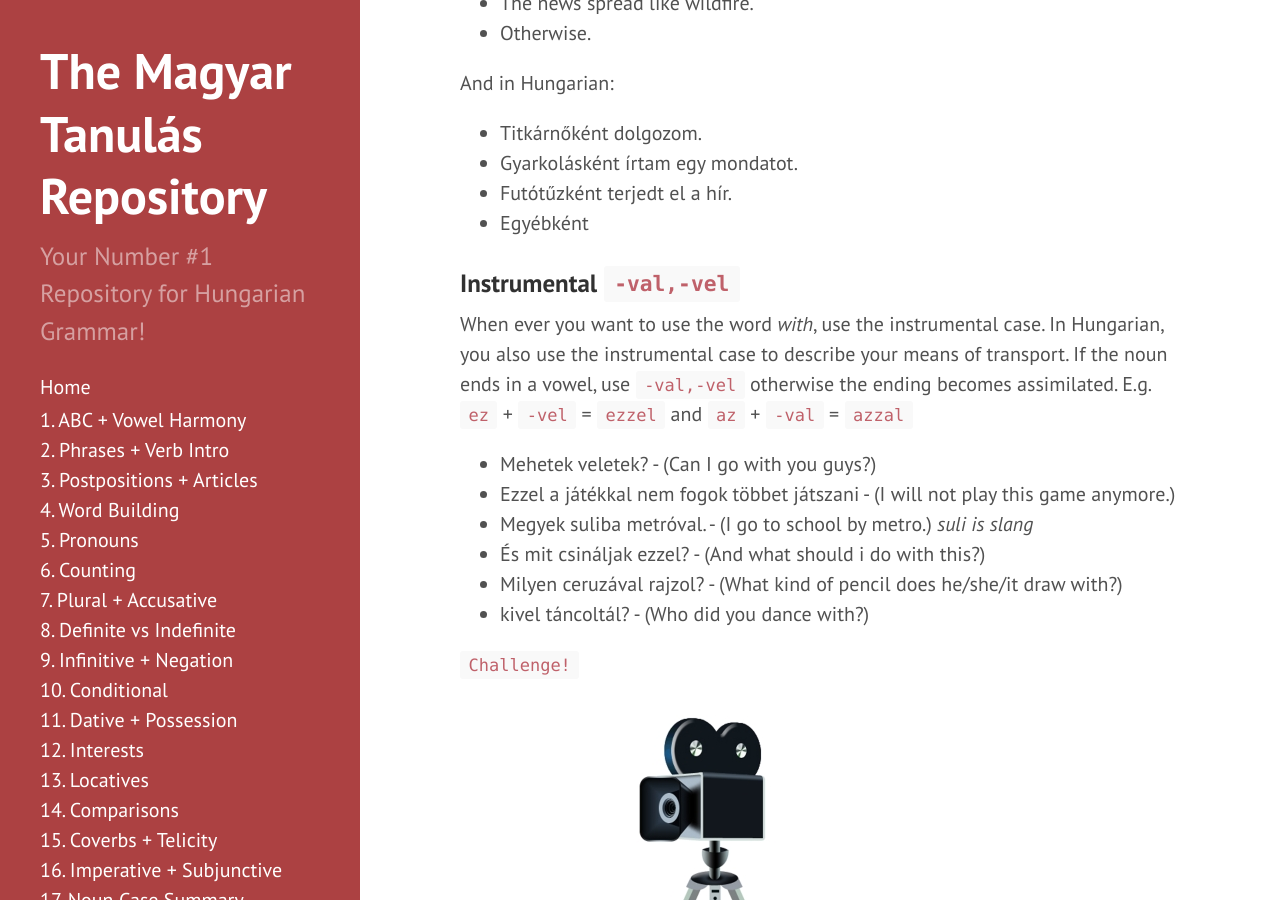
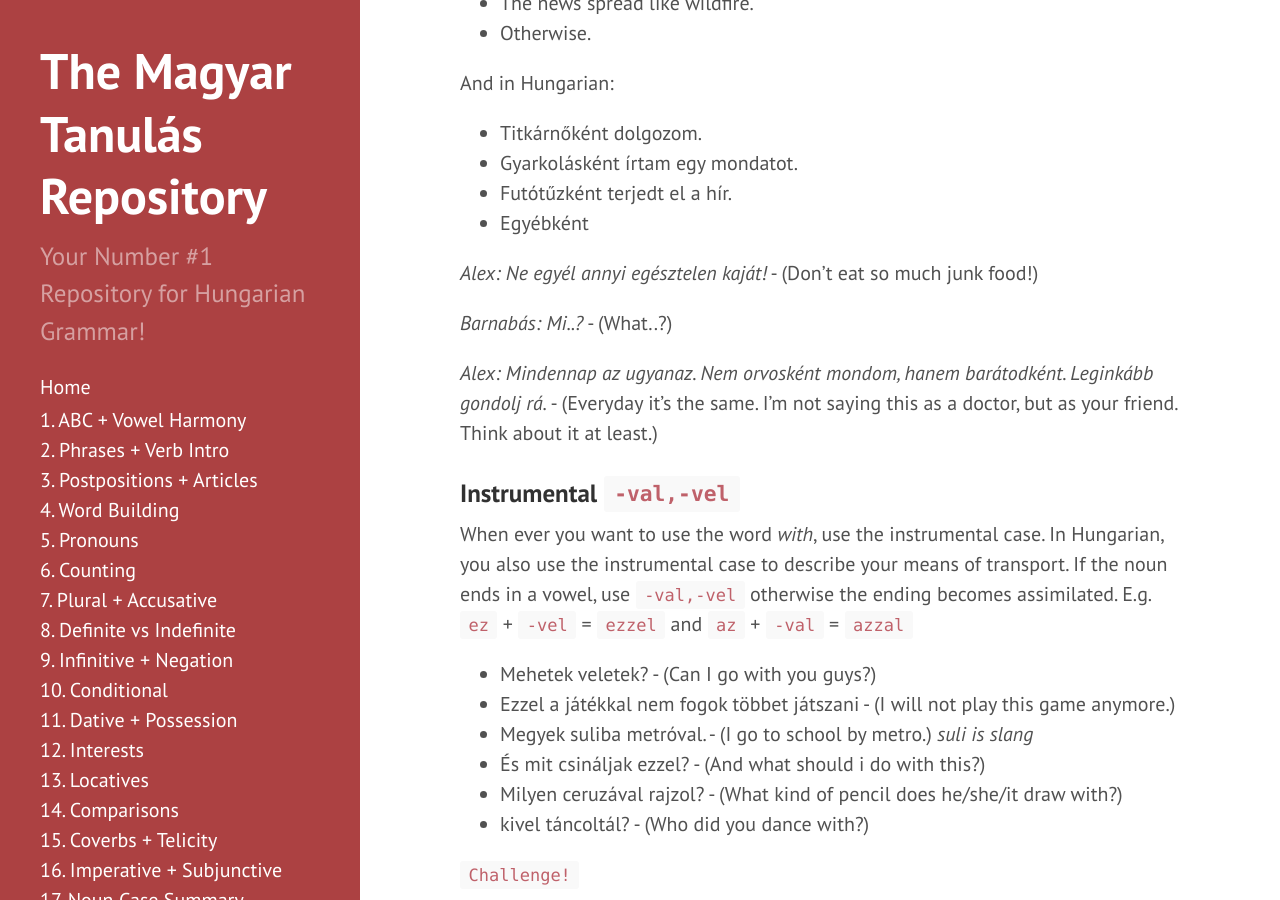
Before and after one commit to Magyartanulas/magyartanulas.github.io, a Jekyll site: the page built from noun_case_summary.md, in a window 1280 px wide and 900 px high, scrolled down 2983 px. Built offline with Jekyll 4.4.1, drawn with Linux system fonts in a browser that asks for light colours; Markdown is read by kramdown in place of the engine named in the settings; some of the changed text lies outside the part shown.

Commit message:
Update noun_case_summary.md

```diff
--- a/noun_case_summary.md
+++ b/noun_case_summary.md
@@ -98,6 +98,12 @@ And in Hungarian:
 * Futótűzként terjedt el a hír.
 * Egyébként
 
+*Alex: Ne egyél annyi egésztelen kaját!* - (Don't eat so much junk food!)
+
+*Barnabás: Mi..?* - (What..?)
+
+*Alex: Mindennap az ugyanaz. Nem orvosként mondom, hanem barátodként. Leginkább gondolj rá.* - (Everyday it's the same. I'm not saying this as a doctor, but as your friend. Think about it at least.)
+
 ### Instrumental `-val,-vel`
 
 When ever you want to use the word *with*, use the instrumental case. In Hungarian, you also use the instrumental case to describe your means of transport. If the noun ends in a vowel, use `-val,-vel` otherwise the ending becomes assimilated. E.g. `ez` + `-vel` = `ezzel` and `az` + `-val` = `azzal`
@@ -140,4 +146,10 @@ Paragraph containg all the noun cases.
 
 Nem emlékszel István**ra**?
 
-Dehogynem! Minap éjszaka söröző**ben** voltunk, a munkáink**ról** beszéltünk. Azt mondta **nek**em, hogy bármi**kor** bement az irodá**ba** az emberek **rajta** átláttak, mintha levegő**ből** készült. TBC...
+Dehogynem! Minap éjszaka söröző**ben** voltunk, a munkáink**ról** beszéltünk. Azt mondta **nek**em, hogy bármi**kor** bement az irodá**ba** az emberek **rajta** átláttak, mintha levegő**ből** készült, kivéve a főnöké**t**. Mind**ig** jó volt beszélgetni **vele** folytatta.
+
+Várj csak, ne azt kérem, hogy mesélj el mesemondó**ként**.
+
+Tudom.
+
+Az épület**tól** jobbra ahol dolgozott, egy park volt. Mindennap munka után, ott ment leülni a fák**nál**.
```
